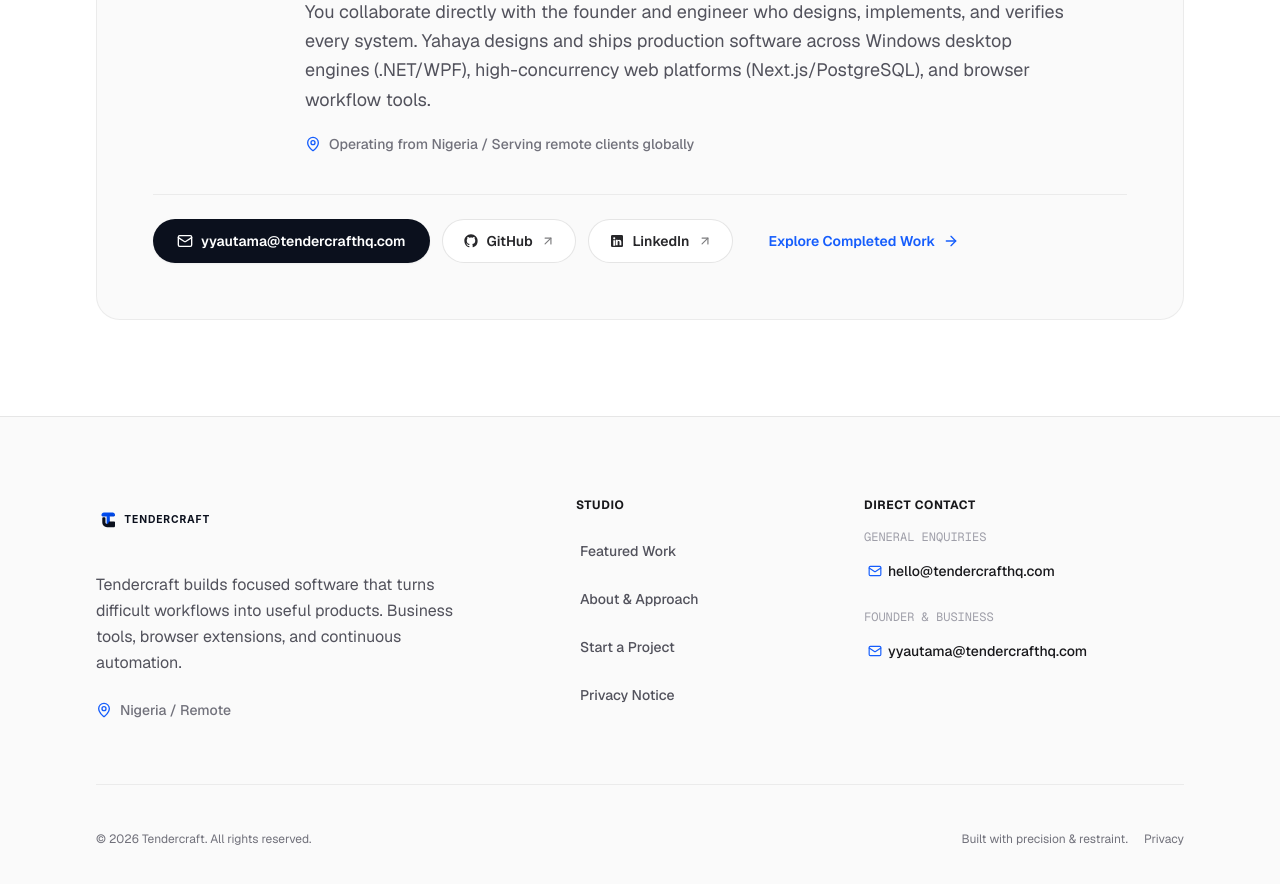
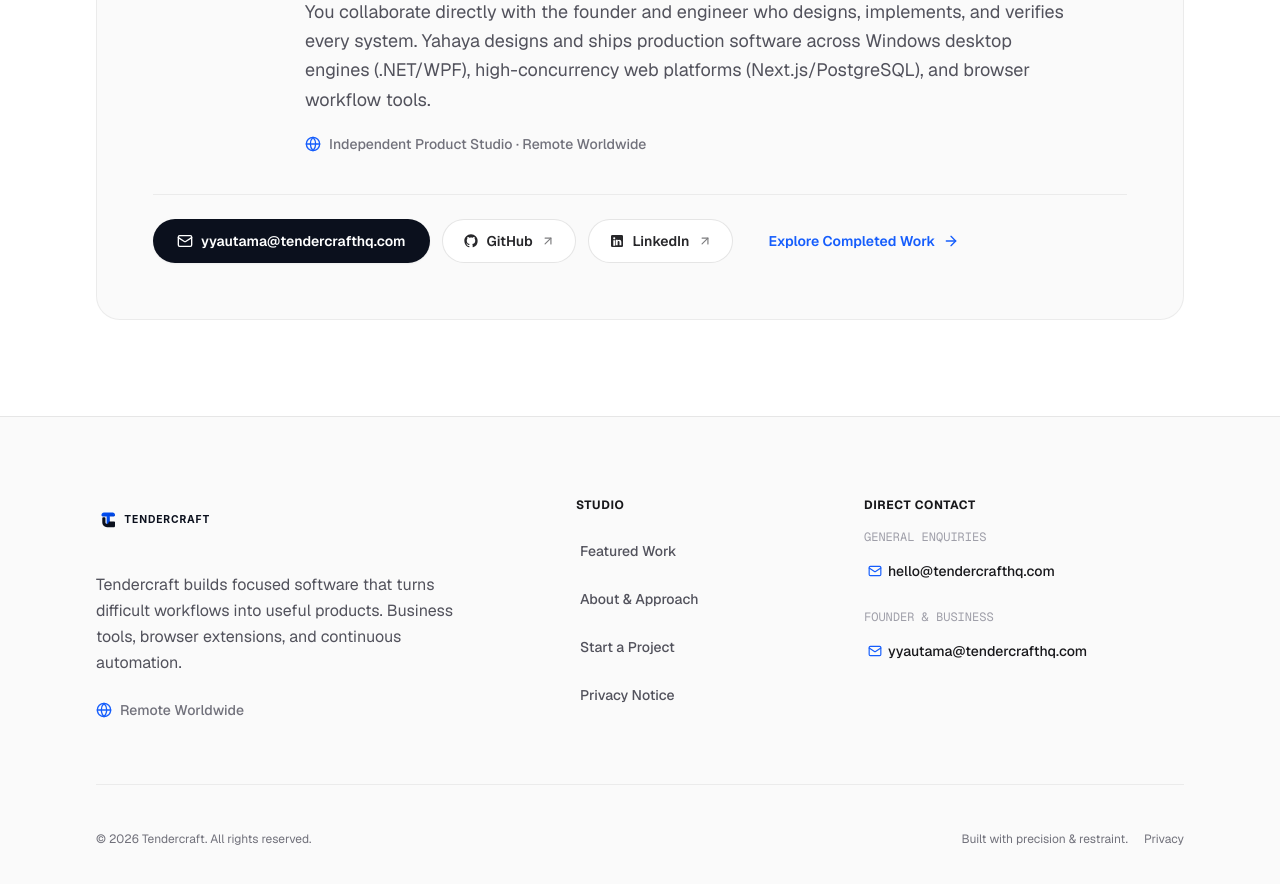
Before and after one commit to yahayayautama-eng/tendercraft-website, a Next.js app: page /about in a window 1280 px wide. Shown: the part 1320-2204 px from the top of the page. Built offline with nearby package versions, Linux system fonts and the light colour scheme; no server answers.

Commit message:
fix(copy): remove all traces of Nigeria and update studio location to Remote Worldwide

```diff
--- a/src/app/about/page.tsx
+++ b/src/app/about/page.tsx
@@ -2,7 +2,7 @@
 import Link from 'next/link';
 import { SectionWrapper } from '@/components/SectionWrapper';
 import { getSiteUrl } from '@/lib/site';
-import { Mail, MapPin, ArrowRight, ShieldCheck, Zap, Layers, Sparkles, ArrowUpRight } from 'lucide-react';
+import { Mail, Globe, ArrowRight, ShieldCheck, Zap, Layers, Sparkles, ArrowUpRight } from 'lucide-react';
 
 const siteUrl = getSiteUrl();
 
@@ -166,8 +166,8 @@
                 </p>
 
                 <div className="flex items-center gap-2 text-xs sm:text-sm text-zinc-500 dark:text-zinc-400 pt-1 font-medium">
-                  <MapPin className="w-4 h-4 text-blue-600 dark:text-blue-400 shrink-0" aria-hidden="true" />
-                  <span>Operating from Nigeria / Serving remote clients globally</span>
+                  <Globe className="w-4 h-4 text-blue-600 dark:text-blue-400 shrink-0" aria-hidden="true" />
+                  <span>Independent Product Studio · Remote Worldwide</span>
                 </div>
               </div>
             </div>
--- a/src/components/Footer.tsx
+++ b/src/components/Footer.tsx
@@ -1,7 +1,7 @@
 import React from 'react';
 import Link from 'next/link';
 import Image from 'next/image';
-import { Mail, MapPin, ArrowUpRight } from 'lucide-react';
+import { Mail, Globe, ArrowUpRight } from 'lucide-react';
 
 export function Footer() {
   const currentYear = 2026;
@@ -34,8 +34,8 @@
               Tendercraft builds focused software that turns difficult workflows into useful products. Business tools, browser extensions, and continuous automation.
             </p>
             <div className="flex items-center gap-2 text-xs sm:text-sm text-zinc-500 dark:text-zinc-400 font-medium">
-              <MapPin className="w-4 h-4 text-blue-600 dark:text-blue-400 shrink-0" />
-              <span>Nigeria / Remote</span>
+              <Globe className="w-4 h-4 text-blue-600 dark:text-blue-400 shrink-0" />
+              <span>Remote Worldwide</span>
             </div>
           </div>
 
```
Also changed, not shown: 2 other files (tests, documents, lock files or other folders).
